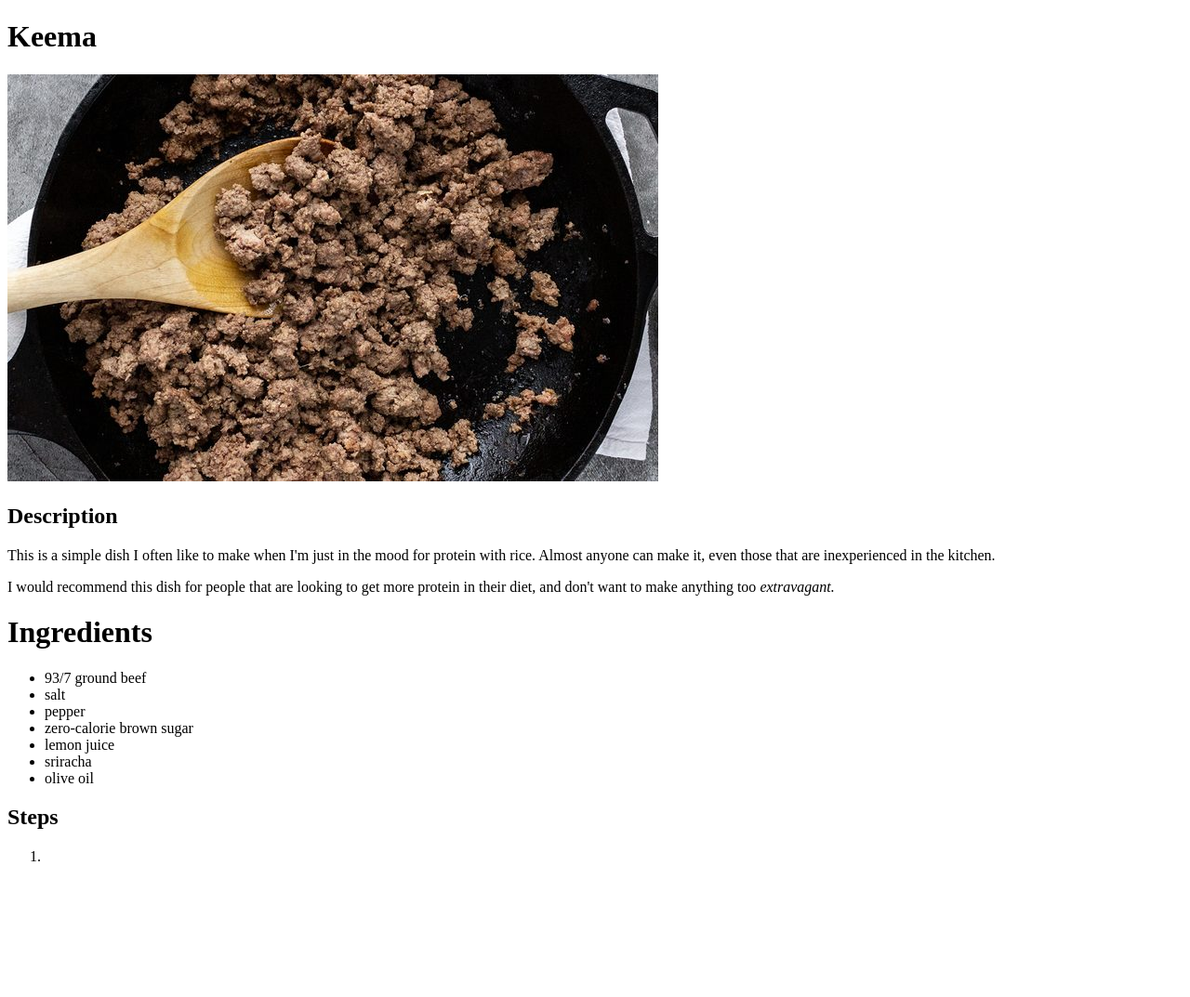
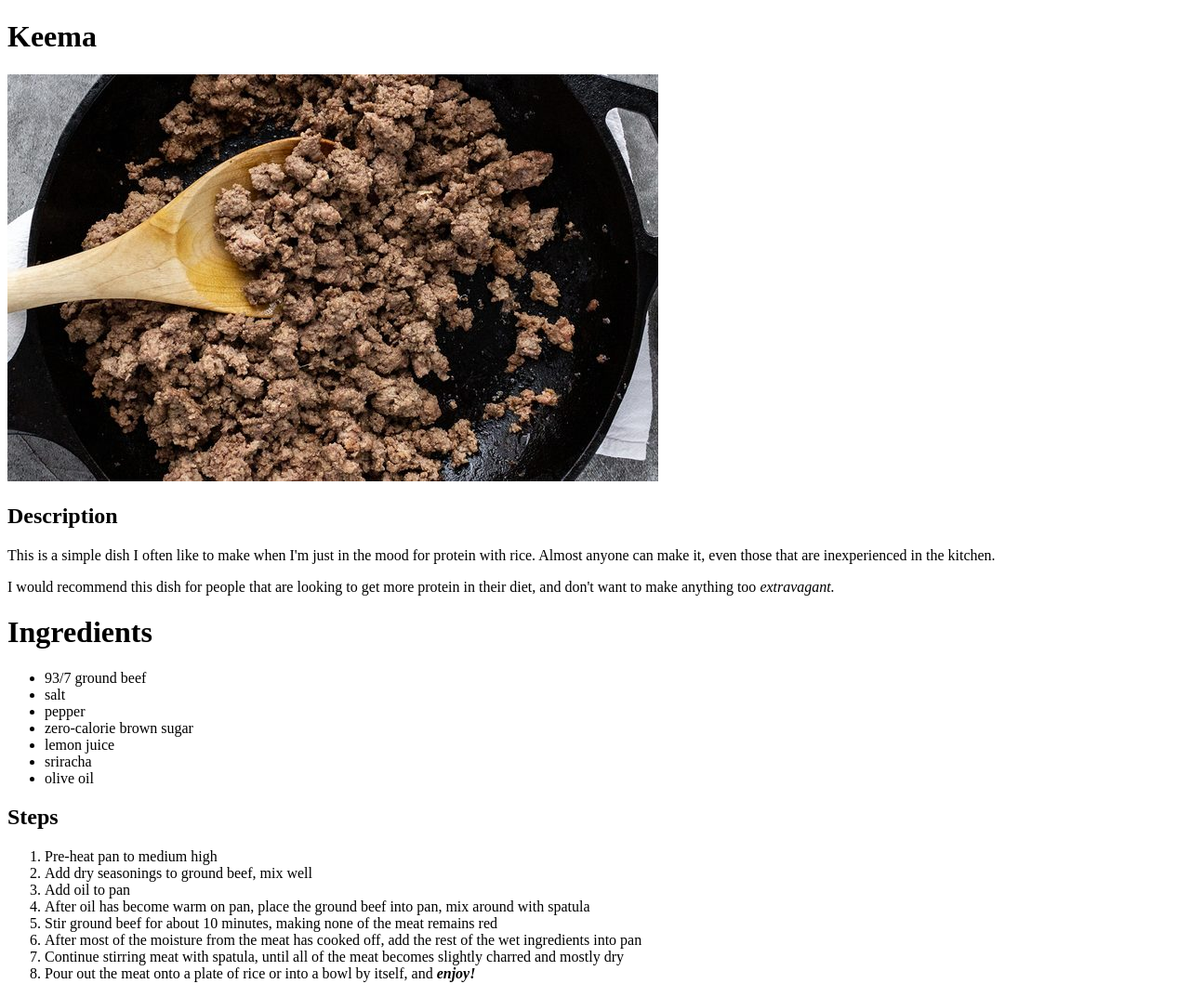
Before and after one commit to bigbrainSK/odin-recipes, a plain HTML site: page recipes/keema.html in a window 1280 px wide. Shown: the whole page at 93% size. Before the commit the page ends 947 px from the top, so only its background shows below. Drawn offline with Linux system fonts and the light colour scheme.

Commit message:
create keema steps

```diff
--- a/recipes/keema.html
+++ b/recipes/keema.html
@@ -30,7 +30,20 @@
        </ul>
        <h2>Steps</h2>
        <ol>
-        <li></li>
+        <li>Pre-heat pan to medium high</li>
+        <li>Add dry seasonings to ground beef, mix well</li>
+        <li>Add oil to pan</li>
+        <li>After oil has become warm on pan, place the
+            ground beef into pan, mix around with spatula</li>
+        <li>Stir ground beef for about 10 minutes, making
+            none of the meat remains red</li>
+        <li>After most of the moisture from the meat has cooked
+            off, add the rest of the wet ingredients into pan</li>
+        <li>Continue stirring meat with spatula, until all of
+            the meat becomes slightly charred and mostly dry</li>
+        <li>Pour out the meat onto a plate of rice or into a bowl
+            by itself, and <strong><em>enjoy!</em></strong></li>
+
        </ol>
 
 
```
